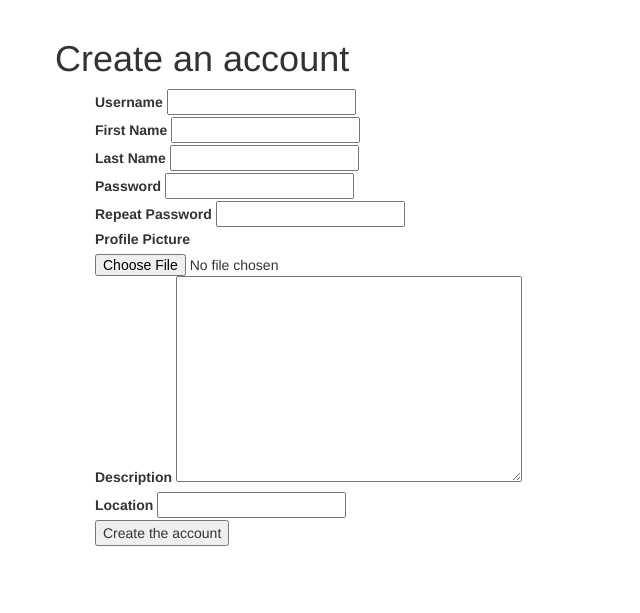
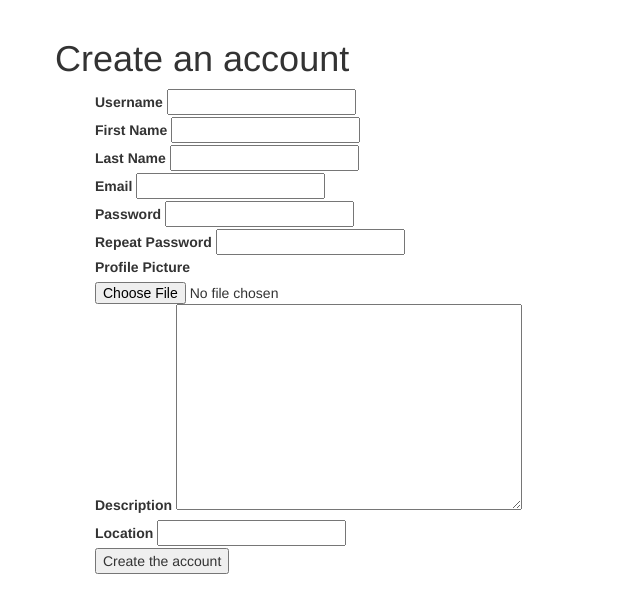
Before and after one commit to DeWa/Tviserrys, a Django app: page /register/ in a window 1280 px wide. Shown: the part 51-664 px from the top of the page, without its empty margins (0-640 px from the left). Run offline with Django 3.2, Linux system fonts and the light colour scheme; style sheets or scripts are compiled from the project's sources; parts of the project's set-up code (start-up, migrations or seed data) failed here and were passed over; some libraries are stand-ins or nearby versions.

Commit message:
Fix register.html
Add email field

```diff
--- a/templates/registration/register.html
+++ b/templates/registration/register.html
@@ -1,4 +1,6 @@
 {% extends "base.html" %}
+{% load staticfiles %}
+
 
 {% block content %}
     <div class="container">
@@ -24,9 +26,14 @@
                         {{ form.last_name }}
                     </li>
                     <li>
+                        <label for="id_email">Email</label>
+                        {{ form.email.errors }}
+                        {{ form.email }}
+                    </li>
+                    <li>
                         <label for="id_password1">Password</label>
-                        {{ form.password1.errors }}
-                        {{ form.password2 }}
+                        {{ form.password.errors }}
+                        {{ form.password }}
                     </li>
                     <li>
                         <label for="id_password2">Repeat Password</label>
@@ -55,5 +62,8 @@
             </form>
         </div>
     </div>
-
+    <script type="text/javascript" src="{% static "summernote/dist/summernote.min.js" %}"></script>
+    <script type="text/javascript">
+        $('#id_description').summernote({height: 300});
+    </script>
 {% endblock %}
```
